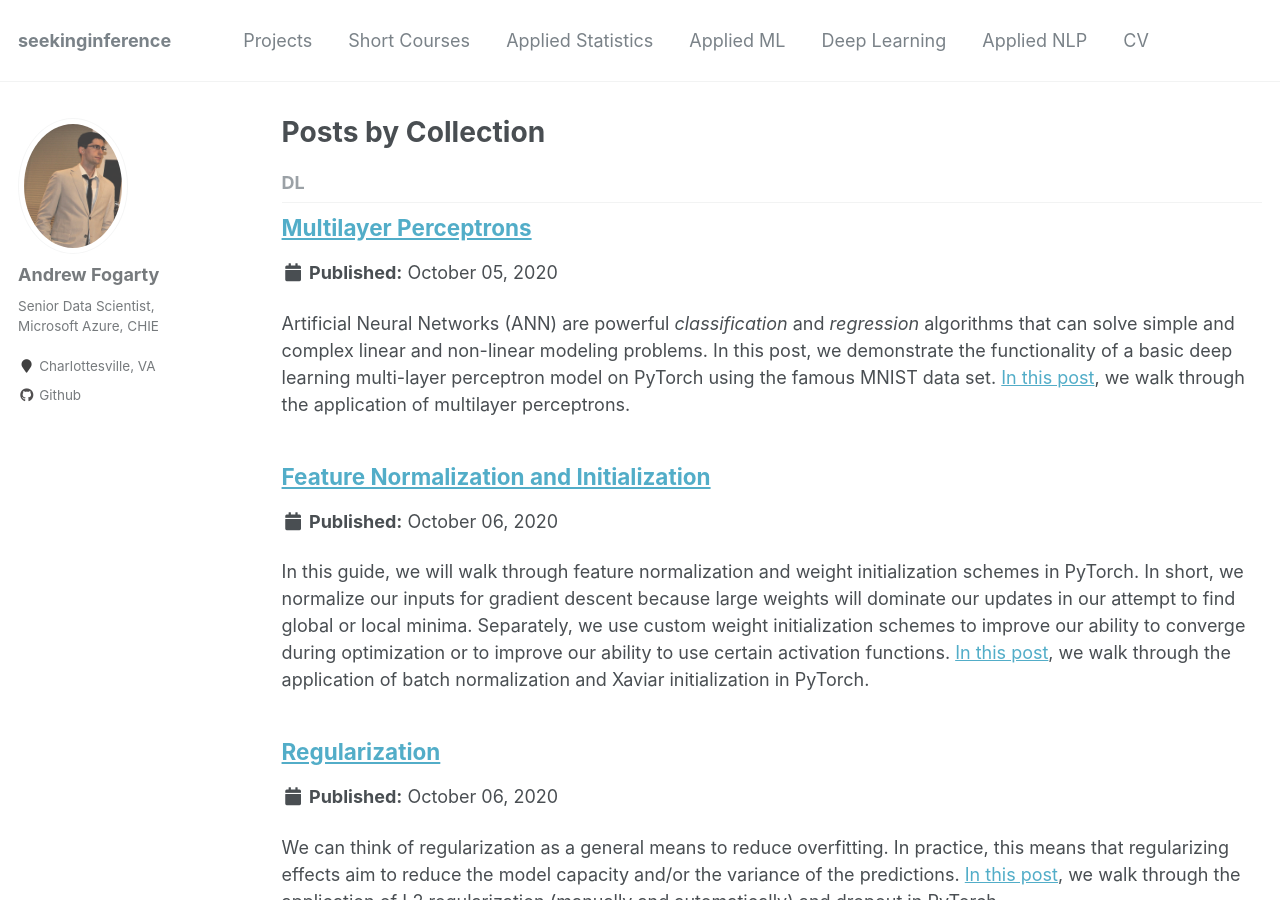
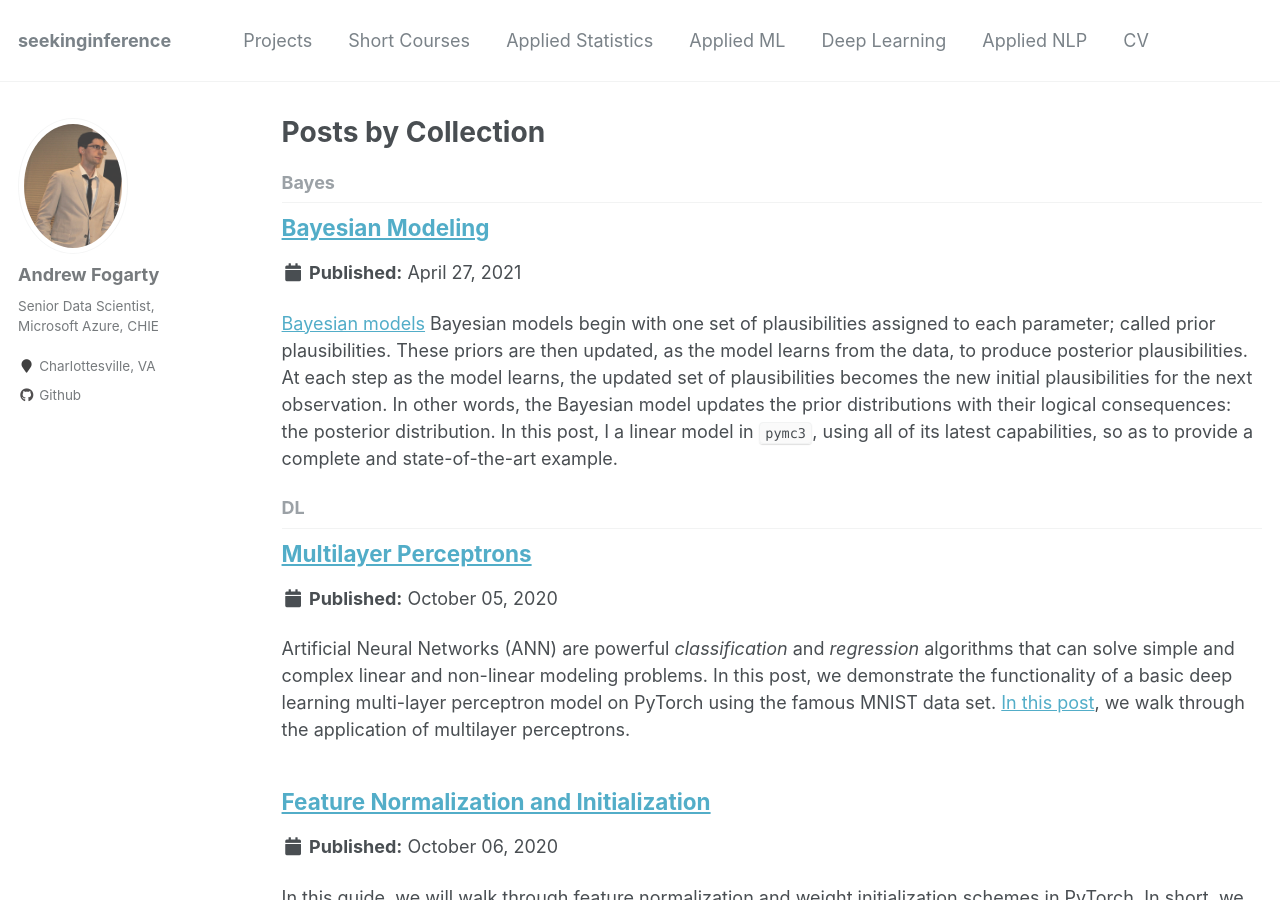
Before and after one commit to afogarty85/afogarty85.github.io, a Jekyll site: the page built from _pages/collection-archive.html, in a window 1280 px wide and 900 px high. Built offline with Jekyll 4.4.1, drawn with Linux system fonts in a browser that asks for light colours; formulas are drawn with MathJax 3.

Commit message:
update website

```diff
--- /dev/null
+++ b/_Bayes/2021-04-27-Bayes.md
@@ -0,0 +1,10 @@
+---
+title: 'Bayesian Modeling'
+permalink: /Bayes/GLM
+date: 2021-04-27
+tags:
+  - Applied Bayesian
+  - GLMs
+---
+
+[Bayesian models](/applied_bayes/glm.html){:target="_blank"} Bayesian models begin with one set of plausibilities assigned to each parameter; called prior plausibilities. These priors are then updated, as the model learns from the data, to produce posterior plausibilities. At each step as the model learns, the updated set of plausibilities becomes the new initial plausibilities for the next observation. In other words, the Bayesian model updates the prior distributions with their logical consequences: the posterior distribution. In this post, I a linear model in `pymc3`, using all of its latest capabilities, so as to provide a complete and state-of-the-art example.
--- a/_config.yml
+++ b/_config.yml
@@ -202,6 +202,10 @@ collections:
   DL:
     output: true
     permalink: /:collection/:path/
+  Bayes:
+    output: true
+    permalink: /:collection/:path/
+
 
 # Defaults
 defaults:
```
